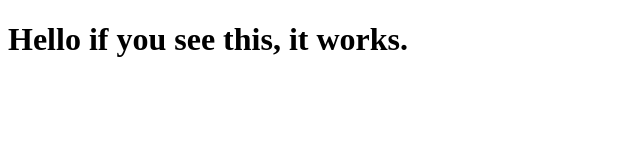
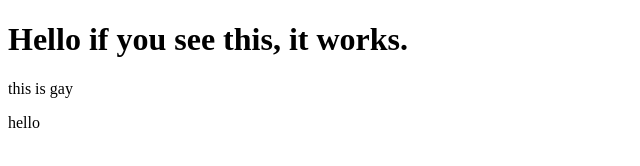
Before and after one commit to MarcusWorkAcc/Render, a plain HTML site: page Exercise1.html in a window 1280 px wide. Shown: the whole page, without its empty margins (0-640 px from the left). Drawn offline with Linux system fonts and the light colour scheme.

```diff
--- a/Exercise1.html
+++ b/Exercise1.html
@@ -7,5 +7,7 @@
 </head>
 <body>
     <h1>Hello if you see this, it works.</h1>
+    <p>this is gay</p>
+    hello
 </body>
 </html>
```
